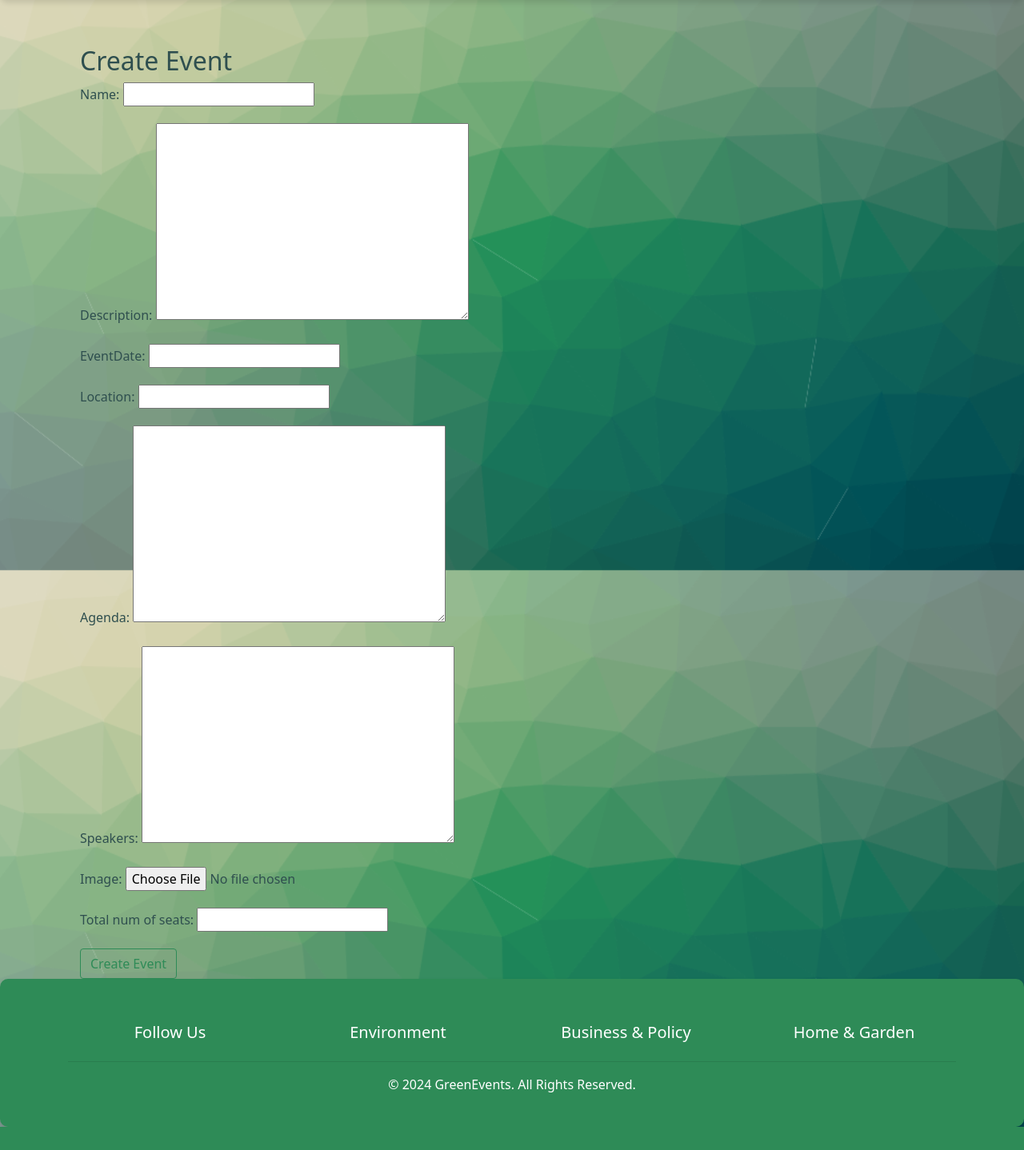
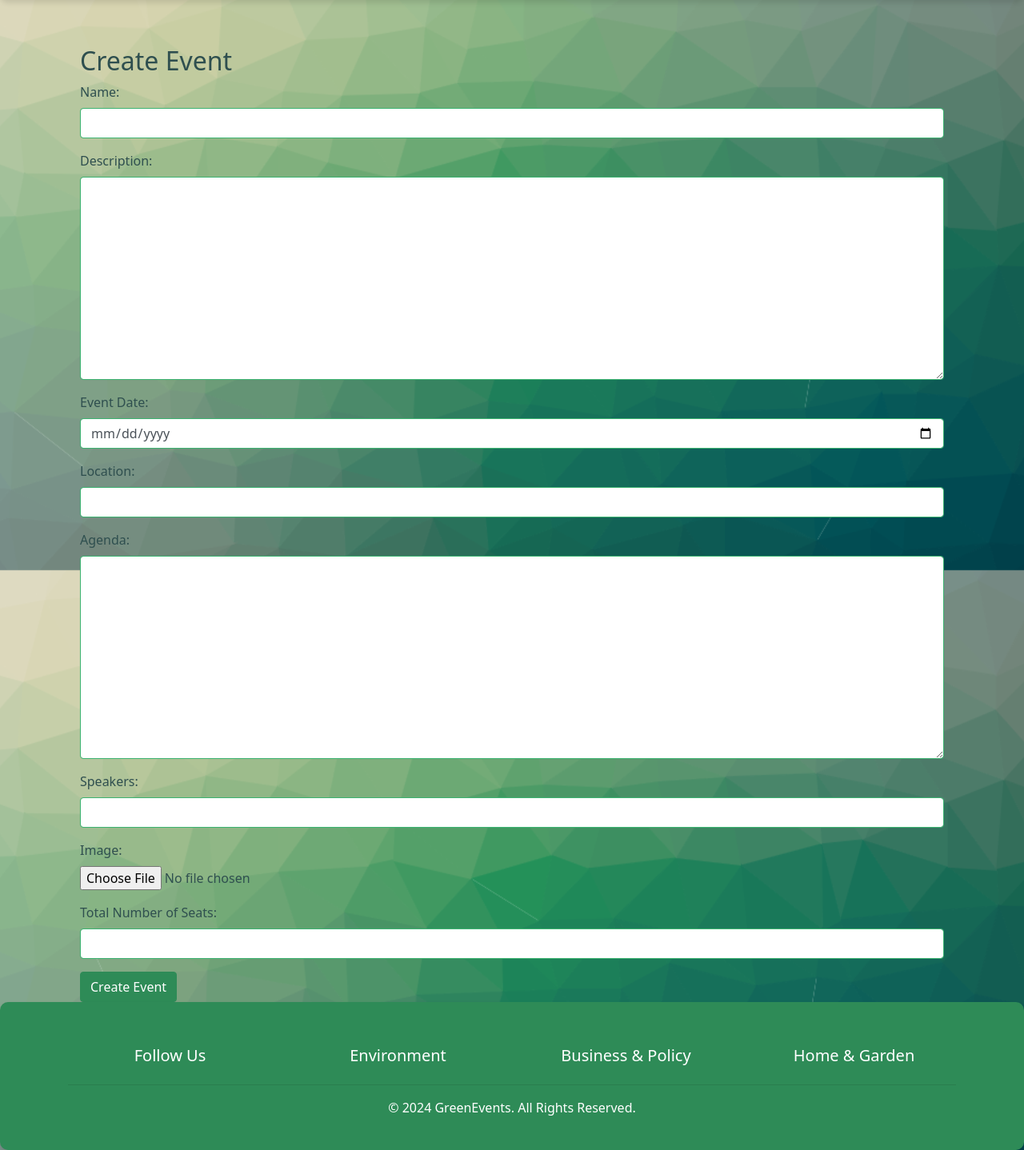
Before and after one commit to SanjayKumarM84/COMP-8347_Green-Events, a Django app: page /create_event/ in a window 1280 px wide. Shown: the part 87-1525 px from the top of the page at 80% size. Before the commit the page ends 1496 px from the top, so only its background shows below. Run offline with Django 5.2, Linux system fonts and the light colour scheme; a user stored in the database is signed in; some libraries are stand-ins or nearby versions.

Commit message:
Fixed the alignment of create_event.html and modified forms.py to match with the bootstrap styling.

```diff
--- a/djangoProject/myApp/forms.py
+++ b/djangoProject/myApp/forms.py
@@ -78,3 +78,13 @@ class EventForm(forms.ModelForm):
     class Meta:
         model = Event
         fields = ['name', 'description', 'eventDate', 'location', 'agenda', 'speakers', 'image', 'total_num_of_seats']
+        widgets = {
+            'name': forms.TextInput(attrs={'class': 'form-control'}),
+            'description': forms.Textarea(attrs={'class': 'form-control'}),
+            'eventDate': forms.DateInput(attrs={'class': 'form-control', 'type': 'date'}),
+            'location': forms.TextInput(attrs={'class': 'form-control'}),
+            'agenda': forms.Textarea(attrs={'class': 'form-control'}),
+            'speakers': forms.TextInput(attrs={'class': 'form-control'}),
+            'image': forms.ClearableFileInput(attrs={'class': 'form-control-file'}),
+            'total_num_of_seats': forms.NumberInput(attrs={'class': 'form-control'}),
+        }
--- a/djangoProject/myApp/templates/create_event.html
+++ b/djangoProject/myApp/templates/create_event.html
@@ -5,8 +5,47 @@
     <h2>Create Event</h2>
     <form method="post" enctype="multipart/form-data">
         {% csrf_token %}
-        {{ form.as_p }}
-        <button type="submit" class="btn btn-outline-primary">Create Event</button>
+        <div class="form-group">
+            <label for="{{ form.name.id_for_label }}">Name:</label>
+            {{ form.name }}
+            {{ form.name.errors }}
+        </div>
+        <div class="form-group">
+            <label for="{{ form.description.id_for_label }}">Description:</label>
+            {{ form.description }}
+            {{ form.description.errors }}
+        </div>
+        <div class="form-group">
+            <label for="{{ form.eventDate.id_for_label }}">Event Date:</label>
+            {{ form.eventDate }}
+            {{ form.eventDate.errors }}
+        </div>
+        <div class="form-group">
+            <label for="{{ form.location.id_for_label }}">Location:</label>
+            {{ form.location }}
+            {{ form.location.errors }}
+        </div>
+        <div class="form-group">
+            <label for="{{ form.agenda.id_for_label }}">Agenda:</label>
+            {{ form.agenda }}
+            {{ form.agenda.errors }}
+        </div>
+        <div class="form-group">
+            <label for="{{ form.speakers.id_for_label }}">Speakers:</label>
+            {{ form.speakers }}
+            {{ form.speakers.errors }}
+        </div>
+        <div class="form-group">
+            <label for="{{ form.image.id_for_label }}">Image:</label>
+            {{ form.image }}
+            {{ form.image.errors }}
+        </div>
+        <div class="form-group">
+            <label for="{{ form.total_num_of_seats.id_for_label }}">Total Number of Seats:</label>
+            {{ form.total_num_of_seats }}
+            {{ form.total_num_of_seats.errors }}
+        </div>
+        <button type="submit" class="btn btn-primary">Create Event</button>
     </form>
 </div>
 {% endblock %}
```
Also changed, not shown: djangoProject/db.sqlite3.
